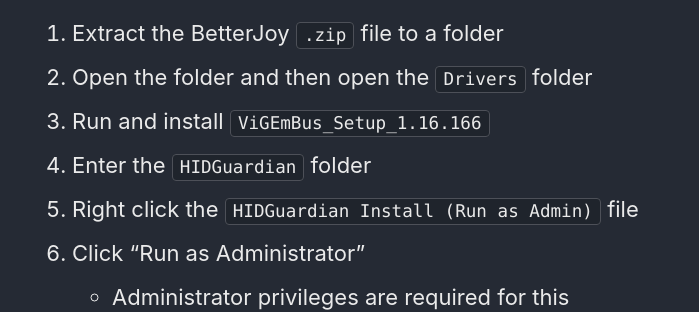
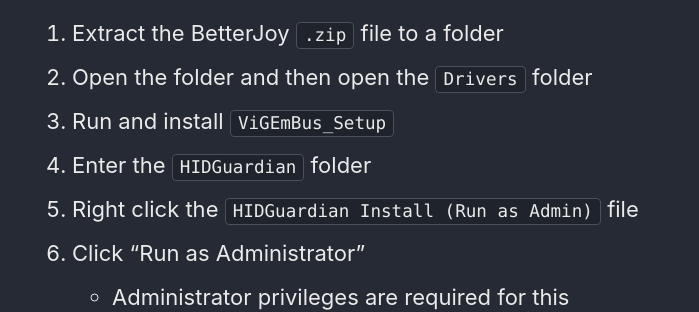
Before and after one commit to cfw-guide/cemu.cfw.guide, a Jekyll site: the page built from _pages/en_US/controllers/motion-controls.md, in a window 1280 px wide and 900 px high, scrolled down 1106 px. Shown: the part 147-459 px from the top of the window, without its empty margins (290-989 px from the left). Built offline with Jekyll 4.4.1, drawn with Linux system fonts in a browser that asks for light colours.

Commit message:
Update controllers-switch.md
Some text alignment changes, append ViGEmBus_Setup name to remove version ID; can change in the future.

```diff
--- a/_pages/en_US/controllers/controllers-switch.md
+++ b/_pages/en_US/controllers/controllers-switch.md
@@ -8,7 +8,7 @@
 
 1. Extract the BetterJoy `.zip` file to a folder
 1. Open the folder and then open the `Drivers` folder
-1. Run and install `ViGEmBus_Setup_1.16.166`
+1. Run and install `ViGEmBus_Setup`
 1. Enter the `HIDGuardian` folder
 1. Right click the `HIDGuardian Install (Run as Admin)` file
 1. Click "Run as Administrator"
@@ -24,7 +24,8 @@
 1. Open the BetterJoy application
 1. Your controller(s) should appear connected
 1. Navigate to the `Settings` tab
-1. In the bottom panel, it should say `Starting server on 127.0.0.1:26760`
+1. In the bottom panel, it should say
+`Starting server on 127.0.0.1:26760`
   - `127.0.0.1` is the IP address of the motion controls server
   - `26760` is the port of the server
 
@@ -40,5 +41,6 @@
 
 1. Change `Controller` to `Client X`
 1. Proceed to map all your controller button inputs
-1. At the top, enter in a controller profile name, e.g. `Switch Controller`
+1. At the top, enter in a controller profile name, e.g.
+`Switch Controller`
 1. Click `Save`
```
